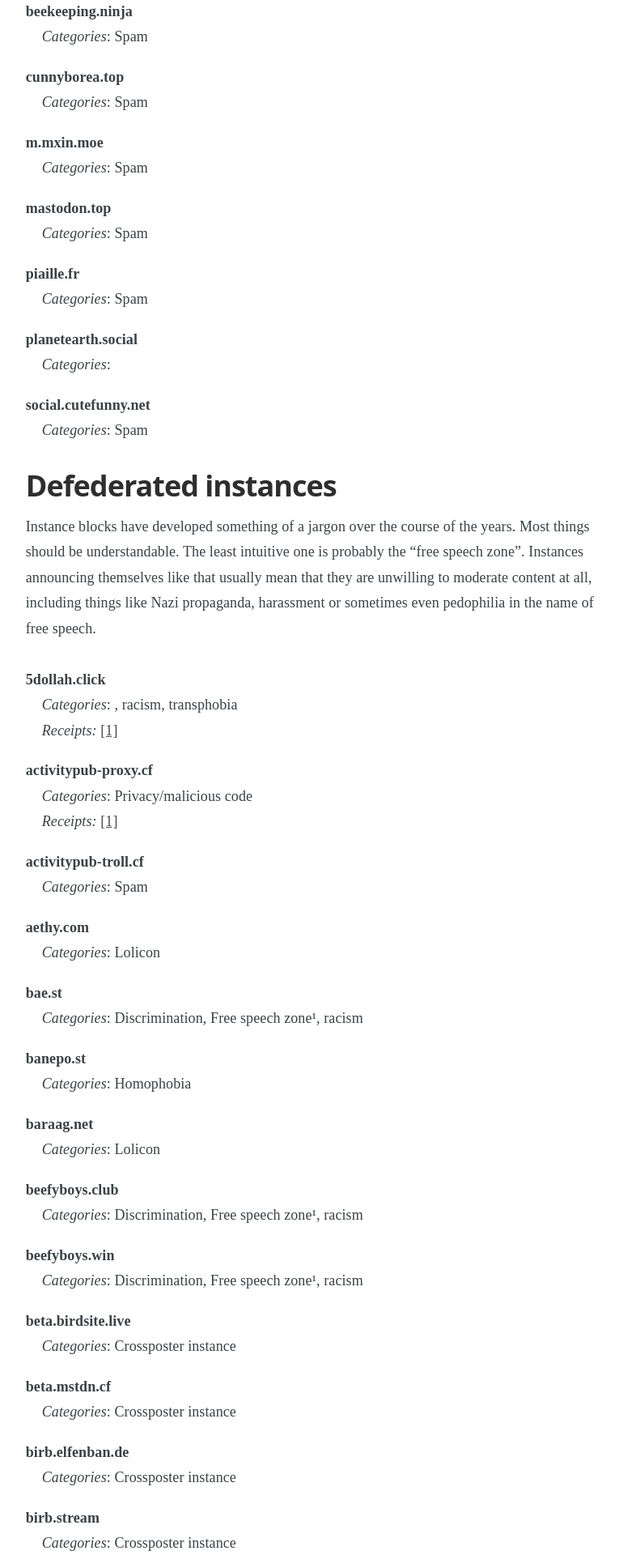
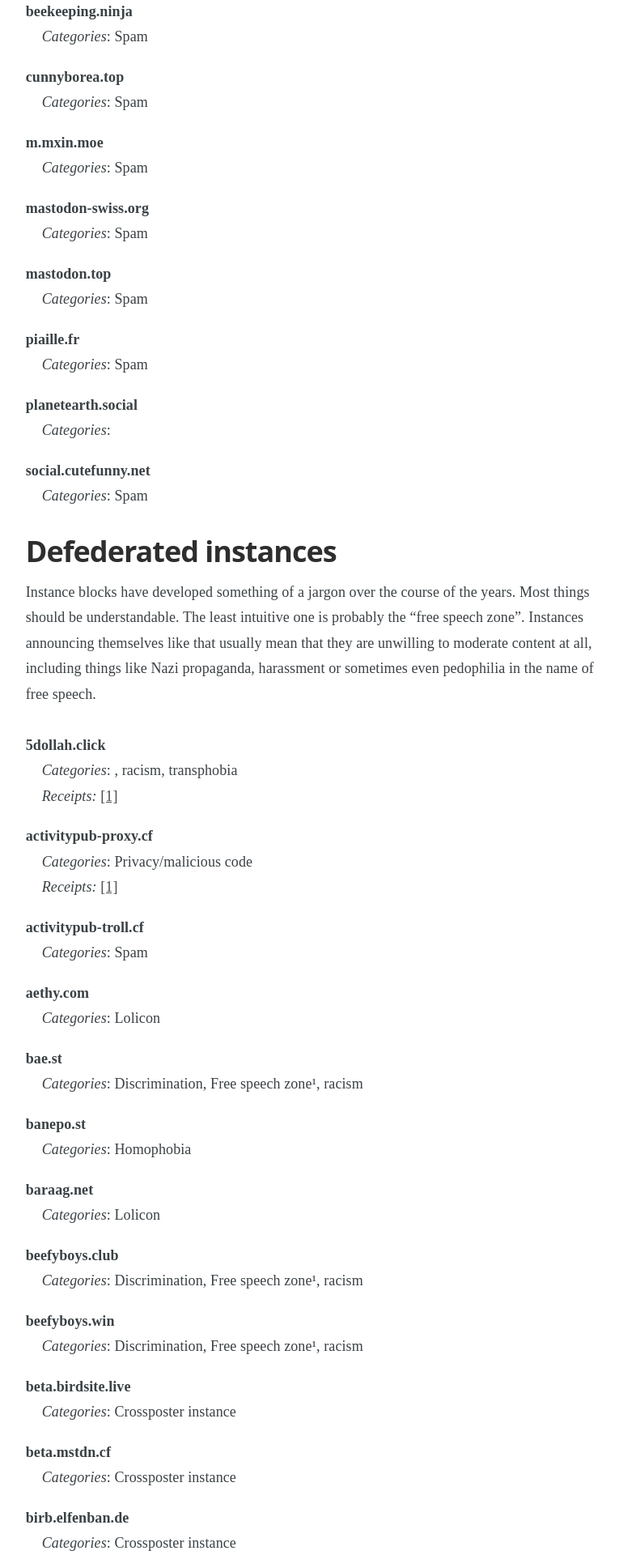
Before and after one commit to chaossocial/meta, a Jekyll site: the page built from federation.md, in a window 1280 px wide. Shown: the part 992-2912 px from the top of the page at 81% size, without its empty margins (398-1163 px from the left). Built offline with Jekyll 4.4.1, drawn with Linux system fonts in a browser that asks for light colours; some of the changed text lies outside the part shown.

Commit message:
Limit mastodon-swiss.org

```diff
--- a/_data/limited_instances.json
+++ b/_data/limited_instances.json
@@ -23,6 +23,15 @@
     ],
     "comment_de": "",
     "comment_en": ""
+  },
+  {
+    "instance": "mastodon-swiss.org",
+    "tags": [
+      "SPAM"
+    ],
+    "receipts": [],
+    "comment_en": "",
+    "comment_de": ""
   },
   {
     "instance": "mastodon.top",
```
